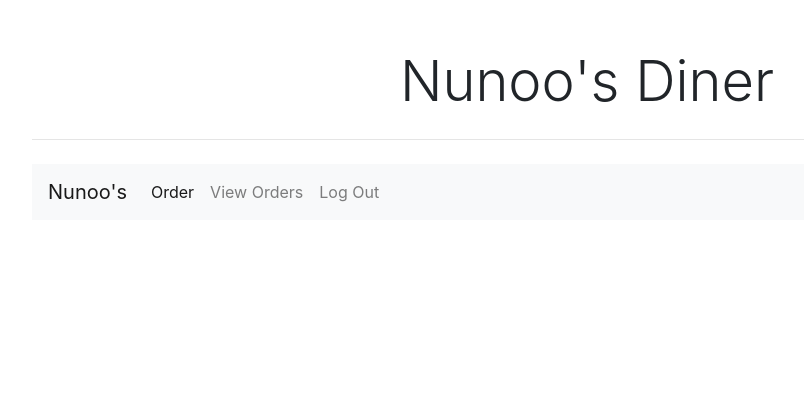
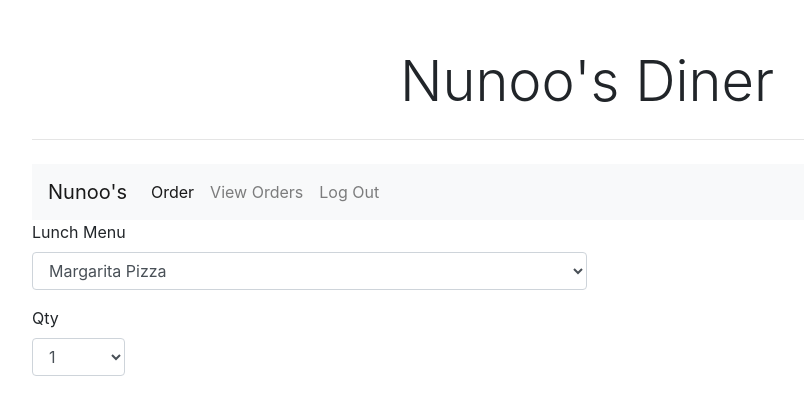
Before and after one commit to Alexg1021/geekwise-restaurant-application-1, an Angular app in the folder public/: page /order in a window 1280 px wide. Shown: the top 414 px of the page, without its empty margins (53-857 px from the left). Built offline with nearby package versions, Linux system fonts and the light colour scheme.

Commit message:
added order form

```diff
--- a/public/src/app/order/order.component.html
+++ b/public/src/app/order/order.component.html
@@ -1,4 +1,3 @@
-
 <!-- title  -->
 
 <div class="text-center mt-5">
@@ -13,7 +12,8 @@
 
 <nav class="navbar navbar-expand-lg navbar-light bg-light">
   <a class="navbar-brand" href="#">Nunoo's</a>
-    <button class="navbar-toggler" type="button" data-toggle="collapse" data-target="#navbarNavAltMarkup" aria-controls="navbarNavAltMarkup" aria-expanded="false" aria-label="Toggle navigation">
+  <button class="navbar-toggler" type="button" data-toggle="collapse" data-target="#navbarNavAltMarkup"
+    aria-controls="navbarNavAltMarkup" aria-expanded="false" aria-label="Toggle navigation">
     <span class="navbar-toggler-icon"></span>
   </button>
   <div class="collapse navbar-collapse" id="navbarNavAltMarkup">
@@ -26,3 +26,22 @@
 </nav>
 
 <!-- order form  -->
+
+<div class="form-group">
+  <label for="exampleFormControlSelect1">Lunch Menu</label>
+  <select class="form-control col-6" id="exampleFormControlSelect1">
+    <option>Margarita Pizza</option>
+    <option>Fish Tacos</option>
+    <option>Chef's Choice Nigiri</option>
+    <option>Fried Chicken Sandwich</option>
+  </select>
+</div>
+<div class="form-group">
+  <label for="exampleFormControlSelect1">Qty</label>
+  <select class="form-control col-1" id="exampleFormControlSelect1">
+    <option>1</option>
+    <option>2</option>
+    <option>3</option>
+    <option>4</option>
+  </select>
+</div>
```
Lines whose indentation alone changed are shown as unchanged.
